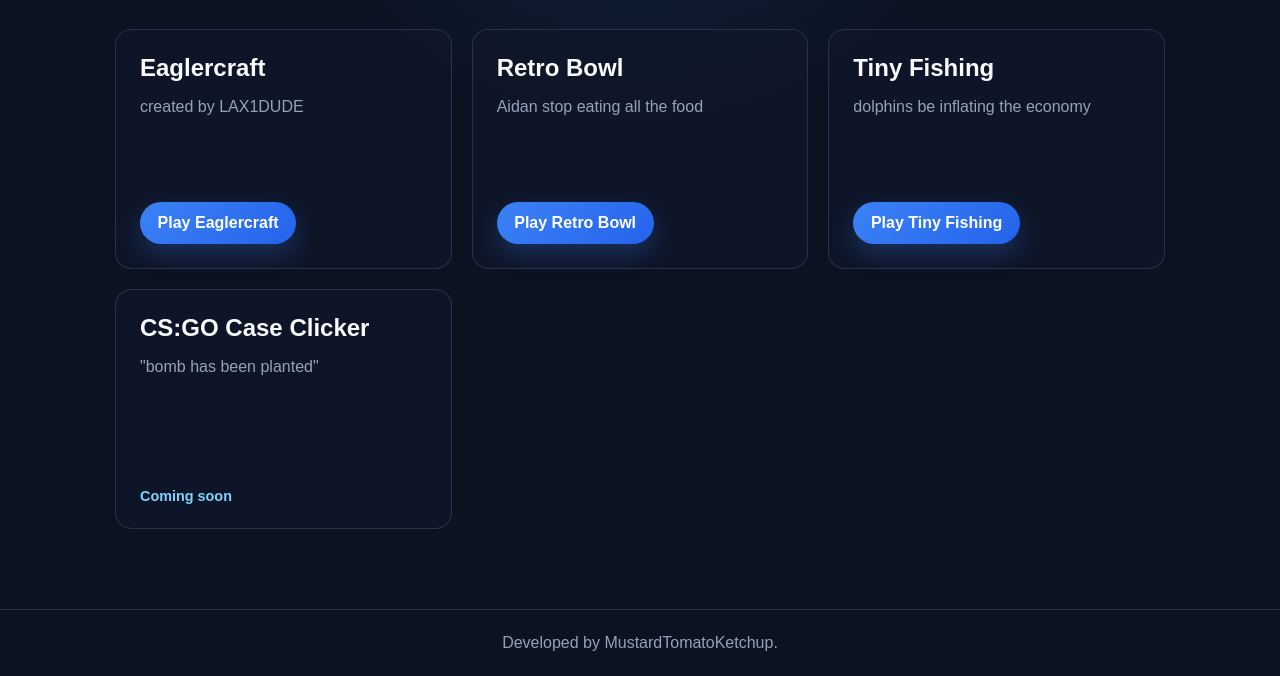
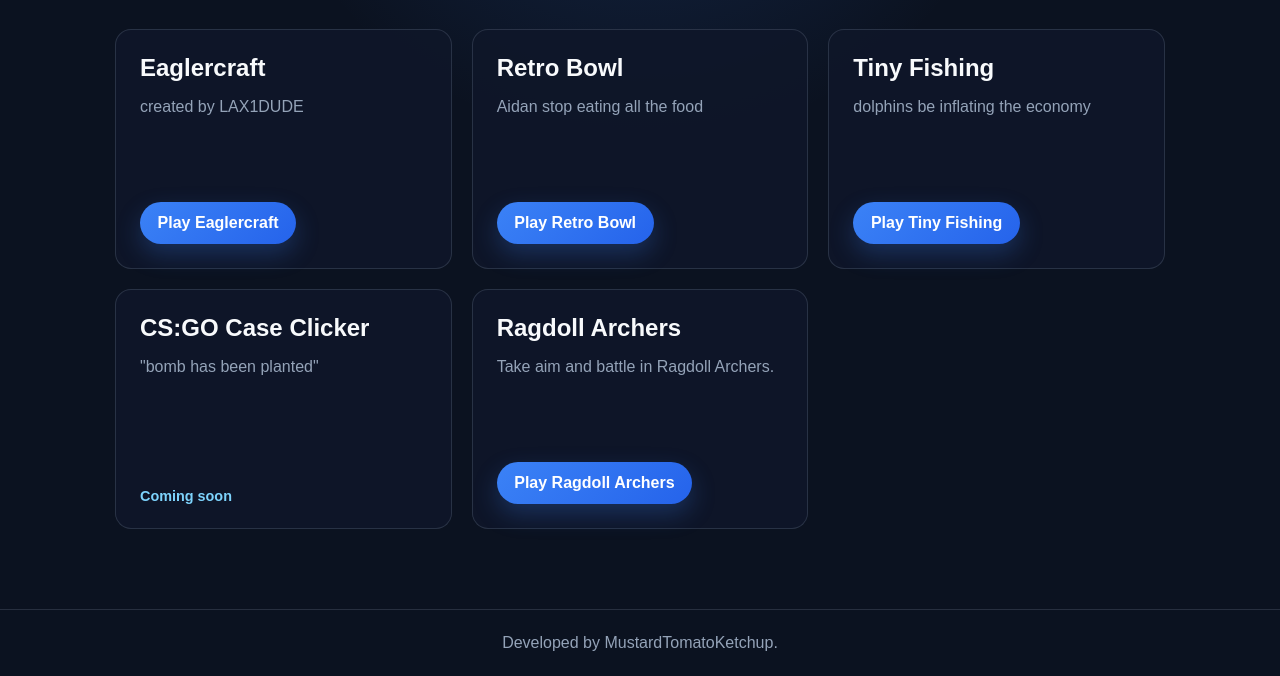
Before and after one commit to MustardTomatoKetchup/mustardtomatoketchup.github.io, a plain HTML site: page games.html in a window 1280 px wide. Shown: the part 246-922 px from the top of the page. Drawn offline with Linux system fonts and the light colour scheme.

Commit message:
Add Ragdoll Archers game card

```diff
--- a/games.html
+++ b/games.html
@@ -117,6 +117,11 @@
         <p>"bomb has been planted"</p>
         <span class="coming-soon">Coming soon</span>
       </article>
+      <article class="game-card">
+        <h2>Ragdoll Archers</h2>
+        <p>Take aim and battle in Ragdoll Archers.</p>
+        <a class="play-button" href="ragdoll-archers.htm">Play Ragdoll Archers</a>
+      </article>
     </section>
   </main>
 
```
